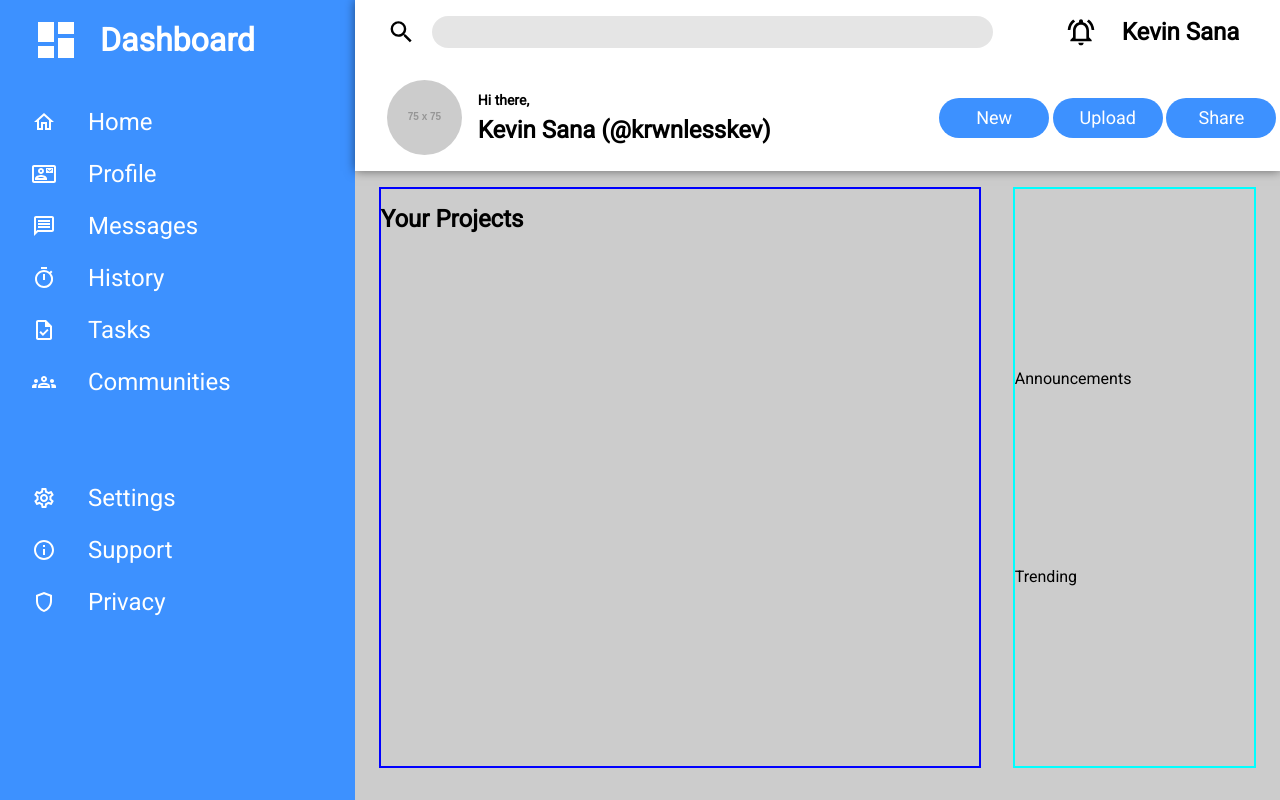
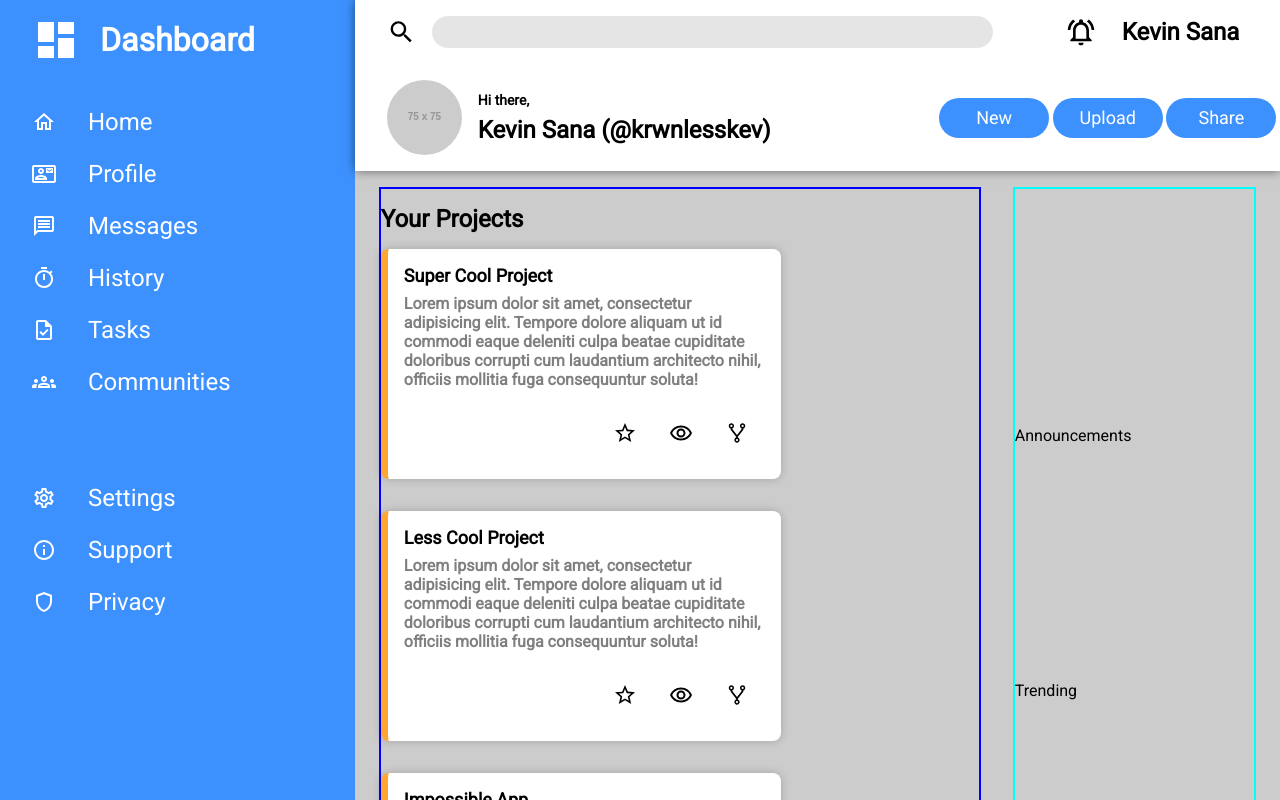
Before and after one commit to krownlesskev/project-admin-dashboard, a React (Create React App) app: page / in a window 1280 px wide. Shown: the top 800 px of the page. Built offline with nearby package versions, Linux system fonts and the light colour scheme.

Commit message:
created and styled project card component

```diff
--- a/src/components/main/Main.jsx
+++ b/src/components/main/Main.jsx
@@ -1,6 +1,7 @@
 import React from 'react';
 import './Main.styles.scss';
 import { MdOutlineSearch, MdOutlineNotificationsActive } from 'react-icons/md';
+import ProjectCard from './cards/project-card/ProjectCard';
 
 const Main = () => {
     return (
@@ -34,9 +35,14 @@ const Main = () => {
             </div>
             <div className='content'>
                 <div className='content-left'>
-                    <p>Your Projects</p>
+                    <p className='content-left-p'>Your Projects</p>
                     <div className='projects-container'>
-
+                        <ProjectCard title='Super Cool Project' />
+                        <ProjectCard title='Less Cool Project' />
+                        <ProjectCard title='Impossible App' />
+                        <ProjectCard title='Easy Peasy App' />
+                        <ProjectCard title='Ad Blocker' />
+                        <ProjectCard title='Money Maker' />
                     </div>
                 </div>
                 <div className='content-right'>
--- a/src/components/main/Main.styles.scss
+++ b/src/components/main/Main.styles.scss
@@ -153,10 +153,15 @@
         border: 2px solid blue;
         margin: 1rem 0 2rem 1.5rem;
         flex: 2.5;
-        p {
+        .content-left-p {
             margin: 1rem 0;
             font-size: 24px;
             font-weight: 600;
+        }
+
+        .projects-container {
+            display: flex;
+            flex-wrap: wrap;
         }
     }
 
--- /dev/null
+++ b/src/components/main/cards/project-card/ProjectCard.jsx
@@ -0,0 +1,31 @@
+import React from 'react';
+import './ProjectCard.styles.scss';
+import {
+    MdStarBorder,
+    MdOutlineRemoveRedEye
+} from 'react-icons/md';
+import { AiOutlineFork } from 'react-icons/ai';
+
+const ProjectCard = ({ title }) => {
+    return (
+        <div className='project-card-container'>
+            <div className="project-card-top">
+                <p className='main-text'>{title}</p>
+                <p className='sub-text'>
+                    Lorem ipsum dolor sit amet,
+                    consectetur adipisicing elit.
+                    Tempore dolore aliquam ut id commodi eaque deleniti
+                    culpa beatae cupiditate doloribus corrupti cum laudantium
+                    architecto nihil, officiis mollitia fuga consequuntur soluta!
+                </p>
+            </div>
+            <div className="project-card-bottom">
+                <MdStarBorder className='project-icon' size='1.5em' />
+                <MdOutlineRemoveRedEye className='project-icon' size='1.5em' />
+                <AiOutlineFork className='project-icon' size='1.5em' />
+            </div>
+        </div>
+    );
+};
+
+export default ProjectCard;
--- /dev/null
+++ b/src/components/main/cards/project-card/ProjectCard.styles.scss
@@ -0,0 +1,37 @@
+.project-card-container {
+    border-left: 7px solid rgba($color: #ffa631, $alpha: 1.0);
+    border-radius: 8px;
+    box-shadow: 0 0 10px rgba($color: #000000, $alpha: 0.2);
+    height: 230px;
+    width: 400px;
+    background-color: #ffffff;
+    margin: 0rem 1rem 2rem 0;
+
+    .project-card-top{
+        margin: 1rem 1rem;
+        .main-text {
+            font-size: 18px;
+            font-weight: 600;
+        }
+
+        .sub-text {
+            margin: .5rem 0;
+            color: rgba($color: #000000, $alpha: 0.5);
+            font-weight: 600;
+        }
+    }
+
+    .project-card-bottom{
+        display: flex;
+        justify-content: flex-end;
+        margin: 2rem 1rem;
+
+        .project-icon {
+            margin: 0 1rem;
+        }
+
+        .project-icon:hover {
+            cursor: pointer;
+        }
+    }
+}
```
